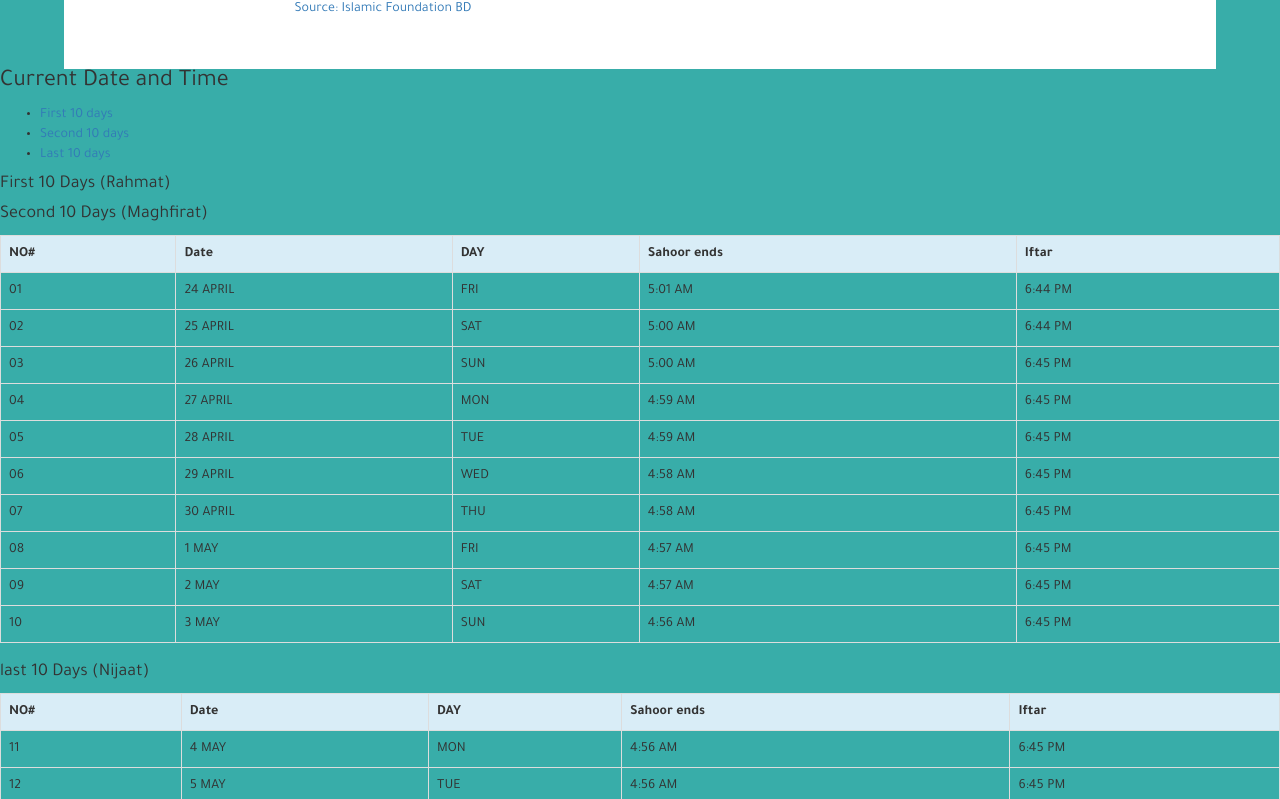
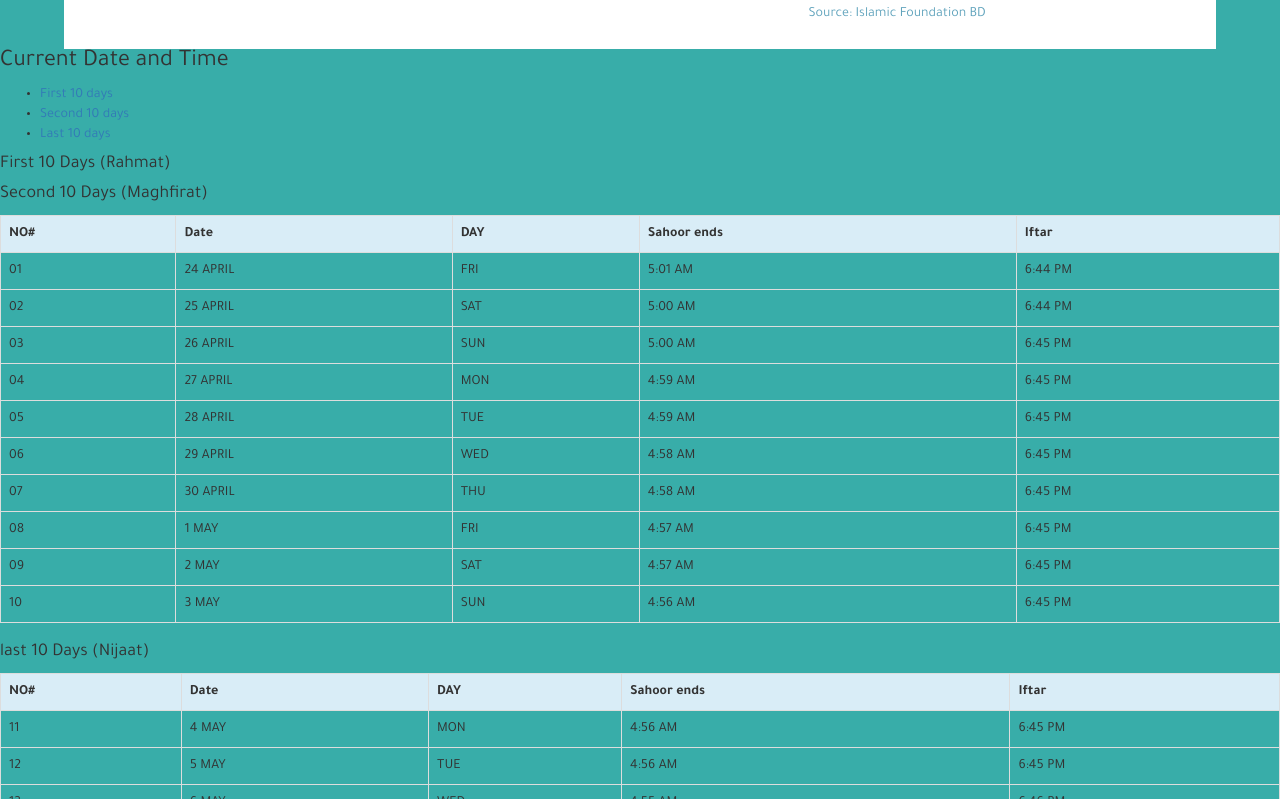
Before and after one commit to sadiqful/PrayerTimes, a plain HTML site: page index.html in a window 1280 px wide. Shown: the part 184-983 px from the top of the page. Drawn offline with nearby package versions, Linux system fonts and the light colour scheme; a web font is replaced by a local one.

Commit message:
title div a

```diff
--- a/style.css
+++ b/style.css
@@ -45,3 +45,11 @@ header {
   text-align: center;
   font-size: 20pt;
 }
+
+.title-div a {
+  margin 0;
+  float: right;
+  padding: 5px 0 0;
+  text-decoration: none;
+  color: rgba(96, 163, 188, 1.0);
+}
```
